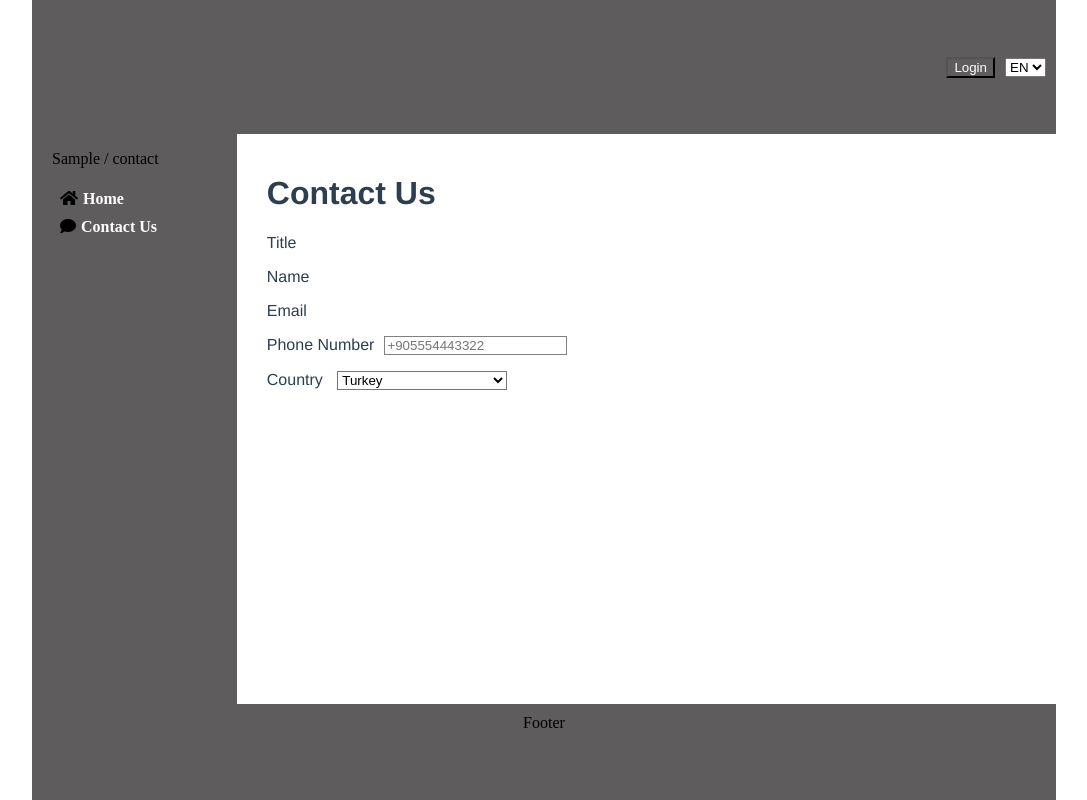
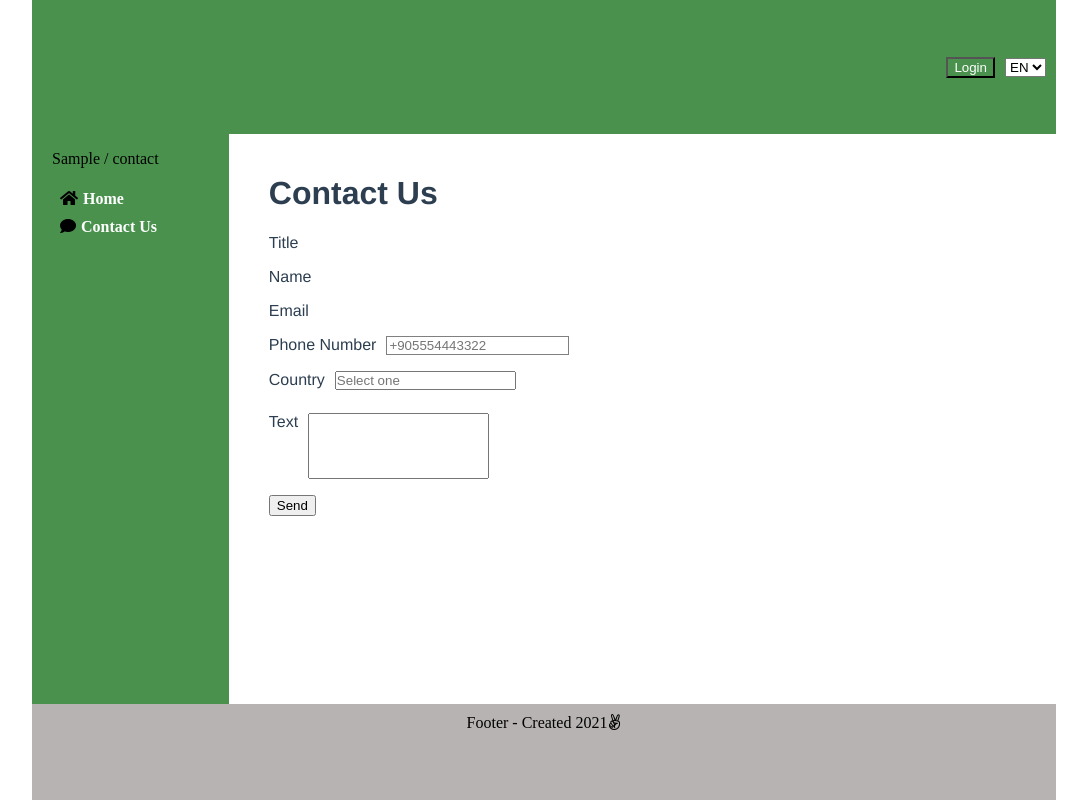
Before and after one commit to yaseminertan/sample-website, a Vue app in the folder sample-website/: page /contact in a window 1280 px wide. Shown: the whole page, without its empty margins (96-1183 px from the left). Built offline with nearby package versions, Linux system fonts and the light colour scheme.

Commit message:
Add searchable select element
Add searchable select element

```diff
--- a/sample-website/package.json
+++ b/sample-website/package.json
@@ -12,6 +12,7 @@
     "core-js": "^3.6.5",
     "vue": "^2.6.11",
     "vue-i18n": "^8.22.3",
+    "vue-multiselect": "^2.1.6",
     "vue-router": "^3.4.9",
     "vuex": "^3.6.0",
     "vuex-router-sync": "^5.0.0"
--- a/sample-website/public/index.html
+++ b/sample-website/public/index.html
@@ -7,7 +7,7 @@
     <link rel="icon" href="<%= BASE_URL %>favicon.ico">
     <link rel="stylesheet" href="https://use.fontawesome.com/releases/v5.15.1/css/all.css">
 
-    <title><%= htmlWebpackPlugin.options.title %></title>
+    <title>Sample Website</title>
   </head>
   <body>
     <noscript>
--- a/sample-website/src/App.vue
+++ b/sample-website/src/App.vue
@@ -29,7 +29,6 @@ export default {
 <style>
 body{
     margin: 0 !important;
-
 }
 #app {
   font-family: Avenir, Helvetica, Arial, sans-serif;
@@ -37,10 +36,11 @@ body{
   -moz-osx-font-smoothing: grayscale;
   text-align: left;
   color: #2c3e50;
-  flex:2;
   background-color: white;
+  padding-left: 20px;
+  padding-right: 20px;
   width: 80%;
-  padding-left: 10px;
+  overflow-y: scroll;
 }
 .menu{
   width: 20%;
@@ -53,15 +53,16 @@ body{
   margin-right: 10%;
 }
 .center-div{
+  background-color: rgb(73, 145, 77);
+  height: 75%;
   display: inline-flex;
-  background-color: rgb(94, 92, 92);
-  height: 75%;
+
 }
  .modal {
     display: block;
     position: absolute;
     width: 200px;
-    margin: 20px;
+    margin-top: 10%;
     padding: 30px;
     background-color: white;
     border-radius: 10px;
@@ -72,4 +73,13 @@ body{
     z-index: 999;
     transition: opacity 0.3s ease;
   }
+  button, select{
+    cursor: pointer;
+  }
+  .multiselect__input{
+    width:auto !important;
+  }
+  .multiselect__element{
+    list-style-type: none;
+  }
 </style>
--- a/sample-website/src/components/base/Footer.vue
+++ b/sample-website/src/components/base/Footer.vue
@@ -1,11 +1,11 @@
 <template>
     <div class="footer-container">
-        Footer
+        Footer - Created 2021 <span class="fab fa-angellist"></span>
     </div>
 </template>
 <style scoped>
 .footer-container{
-    background-color:  rgb(94, 92, 92);
+    background-color:  rgb(184, 179, 179);
     display: flex;
     justify-content: center;
     height:10%;
--- a/sample-website/src/components/base/Header.vue
+++ b/sample-website/src/components/base/Header.vue
@@ -3,7 +3,7 @@
 
       <div v-if="isAuth" class="user-info">
         {{ $t("hello") }}
-        {{$store.state.user.name}}
+        <span @click="logout=true">{{$store.state.user.name}}</span>
 
       </div>
       <button class="button-login" v-if="!isAuth" @click='modal=true'>{{ $t("login") }}</button>
@@ -14,13 +14,18 @@
         </select>
       </div>
 
-
-
       <modal v-if="modal" @close="modal = false" class='modal'>
         <button class="button-modal" @click='modal = false'> X</button><br>
         <input v-model="name" placeholder="Name">
         <input v-model="mail" placeholder="E-mail">
+        <input v-model="password" placeholder="Password">
         <button class="button-modal" @click='signin()'>{{ $t("save") }}</button>
+      </modal>
+
+      <modal v-if="logout" @close="logout = false" class='modal'>
+        <button class="button-modal" @click='logout = false'> X</button><br>
+        <p>{{$store.state.user.mail}}</p>
+        <button class="button-modal" @click='logoutFn()'>{{ $t("logout") }}</button>
       </modal>
     </div>
 </template>
@@ -33,8 +38,10 @@ export default {
   data: () => {
     return {
       modal:false,
+      logout:false,
       name:'',
       mail:'',
+      password:'',
       loginName:'',
       loginMail:'',
       isAuth:false,
@@ -47,16 +54,28 @@ export default {
   methods:{
     ...mapActions(['login']),
     signin(){
+      if(this.name && this.mail && this.password){
         const params={
           name:this.name,
-        mail:this.mail
+          mail:this.mail,
+          password:this.password
         }
         this.$store.commit("setUser", params);
         this.modal=false;
         this.isAuth=true;
         this.loginName=this.name;
         this.loginMail=this.mail;
+      }
     },
+    logoutFn(){
+      const params={
+        name:"",
+        mail:""
+      }
+      this.$store.commit("setUser", params);
+      this.logout=false;
+      this.isAuth=false;
+    }
 
   },
 
@@ -66,9 +85,10 @@ export default {
 <style >
 .user-info{
   color: white;
+  cursor: pointer;
 }
  .header-container{
-   background-color: rgb(94, 92, 92);
+   background-color:   rgb(73, 145, 77);
    height: 15%;
    display: flex;
    align-items: center;
--- a/sample-website/src/main.js
+++ b/sample-website/src/main.js
@@ -15,10 +15,13 @@ const messages = {
     mail:'Email',
     phone:'Phone Number',
     country:'Country',
+    text:'Text',
     contact:'Contact Us',
     home:'Home',
     login:'Login',
     save:'Save',
+    logout:'Logout',
+    send:'Send',
     tr:'Turkey',
     us:'United States of America',
     gb:'United Kingdom',
@@ -27,7 +30,8 @@ const messages = {
     ke:'Kenya',
     br:'Brazil',
     zw:'Zimbabwe',
-
+    homeTitle:'Where can I get some?',
+    homeText:'There are many variations of passages of Lorem Ipsum available, but the majority have suffered alteration in some form, by injected humour, or randomised words which don\'t look even slightly believable. If you are going to use a passage of Lorem Ipsum, you need to be sure there isn\'t anything embarrassing hidden in the middle of text. All the Lorem Ipsum generators on the Internet tend to repeat predefined chunks as necessary, making this the first true generator on the Internet. It uses a dictionary of over 200 Latin words, combined with a handful of model sentence structures, to generate Lorem Ipsum which looks reasonable. The generated Lorem Ipsum is therefore always free from repetition, injected humour, or non-characteristic words etc.',
   },
   TR: {
     hello: 'Merhaba ',
@@ -36,10 +40,13 @@ const messages = {
     mail:'E-posta',
     phone:'Telefon',
     country:'Ülke',
+    text:'Açıklama',
     contact:'İletişim',
     home:'Anasayfa',
     login:'Giriş',
     save:'Kaydet',
+    logout:'Çıkış',
+    send:'Gönder',
     tr:'Türkiye',
     us:'Amerika',
     gb:'İngiltere',
@@ -47,7 +54,9 @@ const messages = {
     se:'İsveç',
     ke:'Kenya',
     br:'Brezilya',
-    zw:'Zimbabve'
+    zw:'Zimbabve',
+    homeTitle:'Nereden Bulabilirim?',
+    homeText:'Lorem Ipsum pasajlarının birçok çeşitlemesi vardır. Ancak bunların büyük bir çoğunluğu mizah katılarak veya rastgele sözcükler eklenerek değiştirilmişlerdir. Eğer bir Lorem Ipsum pasajı kullanacaksanız, metin aralarına utandırıcı sözcükler gizlenmediğinden emin olmanız gerekir. İnternet\'teki tüm Lorem Ipsum üreteçleri önceden belirlenmiş metin bloklarını yineler. Bu da, bu üreteci İnternet üzerindeki gerçek Lorem Ipsum üreteci yapar. Bu üreteç, 200\'den fazla Latince sözcük ve onlara ait cümle yapılarını içeren bir sözlük kullanır. Bu nedenle, üretilen Lorem Ipsum metinleri yinelemelerden, mizahtan ve karakteristik olmayan sözcüklerden uzaktır.',
   }
 }
 
--- a/sample-website/src/router/index.js
+++ b/sample-website/src/router/index.js
@@ -1,5 +1,6 @@
 import Vue from 'vue'
 import VueRouter from 'vue-router'
+import Home from '../views/Home.vue'
 import Contact from '../views/Contact.vue'
 
 Vue.use(VueRouter)
@@ -10,6 +11,11 @@ const routes = [
       name: 'contact',
       component: Contact
     },
+    {
+      path: '/',
+      name: 'home',
+      component: Home
+    },
 ]
 
 const router = new VueRouter({
--- a/sample-website/src/views/Contact.vue
+++ b/sample-website/src/views/Contact.vue
@@ -7,8 +7,8 @@
    <div style="display:flex">{{ $t("phone") }}
    <input placeholder="+905554443322"></div>
    <p></p>
-   {{ $t("country") }}
-   <select>
+
+   <!-- <select>
        <option id='TR'>{{ $t("tr") }}</option>
        <option id='US'>{{ $t("us") }}</option>
        <option id='GB'>{{ $t("gb") }}</option>
@@ -17,11 +17,20 @@
        <option id='KE'>{{ $t("ke") }}</option>
        <option id='BR'>{{ $t("br") }}</option>
        <option id='ZW'>{{ $t("zw") }}</option>
-   </select>
+   </select> -->
+   <div style="display:flex">
+       <span style="margin-right:10px">{{ $t("country") }}</span>
+        <multiselect v-model="value" :options="options" :custom-label="nameWithLang" placeholder="Select one" label="name" track-by="name"></multiselect>
+        <pre class="language-json"><code>{{ value  }}</code></pre>
+    </div>
+   <p class="textarea">{{ $t("text") }} <textarea rows="4" maxlength="250"></textarea></p>
+   <button @click='send()'>{{ $t("send") }}</button>
+
 </div>
 </template>
 
 <script>
+import Multiselect from 'vue-multiselect'
 
 export default {
     name:'Contact',
@@ -29,8 +38,26 @@ export default {
     return {
       loginName:'',
       loginMail:'',
+      value:'',
+      options:[
+        { name: 'Turkey', id:'TR' },
+        { name: 'Germany',  id:'DE'  },
+        { name: 'Sweden',  id:'SE' },
+        { name: 'Kenya',  id:'KE'  },
+        { name: 'Brazil', id:'BR'  }
+      ]
     }},
+    components:{
+        Multiselect
+    },
+   methods:{
+        nameWithLang ({ name }) {
+            return `${name}`
+        },
+        send(){
 
+        }
+   }
 }
 </script>
 
@@ -53,4 +80,14 @@ label{
         border: 1px solid gray;
         margin-left: 10px;
     }
+    .textarea{
+        display: flex;
+        align-items: flex-start;
+    }
+    textarea{
+        resize: none;
+        margin-left: 10px;
+
+    }
+
 </style>
--- a/sample-website/src/views/Home.vue
+++ b/sample-website/src/views/Home.vue
@@ -1,8 +1,7 @@
 <template>
   <div>
-        <modal v-if="!login" @close="login = true" class='modal'>
-              <button @click='login()'>Save</button>
-        </modal>
+      <h1> {{ $t("homeTitle") }}</h1>
+       <h4> {{ $t("homeText") }}</h4>
   </div>
 
 </template>
@@ -24,3 +23,12 @@
     ...mapActions(['login'])}
  }
  </script>
+ <style scoped>
+ h1{
+   font-family: Cambria, Cochin, Georgia, Times, 'Times New Roman', serif;
+ }
+  h4{
+    text-align:justify;
+    font-weight: normal;
+  }
+ </style>
```
Also changed, not shown: 1 other file (tests, documents, lock files or other folders). Lines whose indentation alone changed are shown as unchanged.
